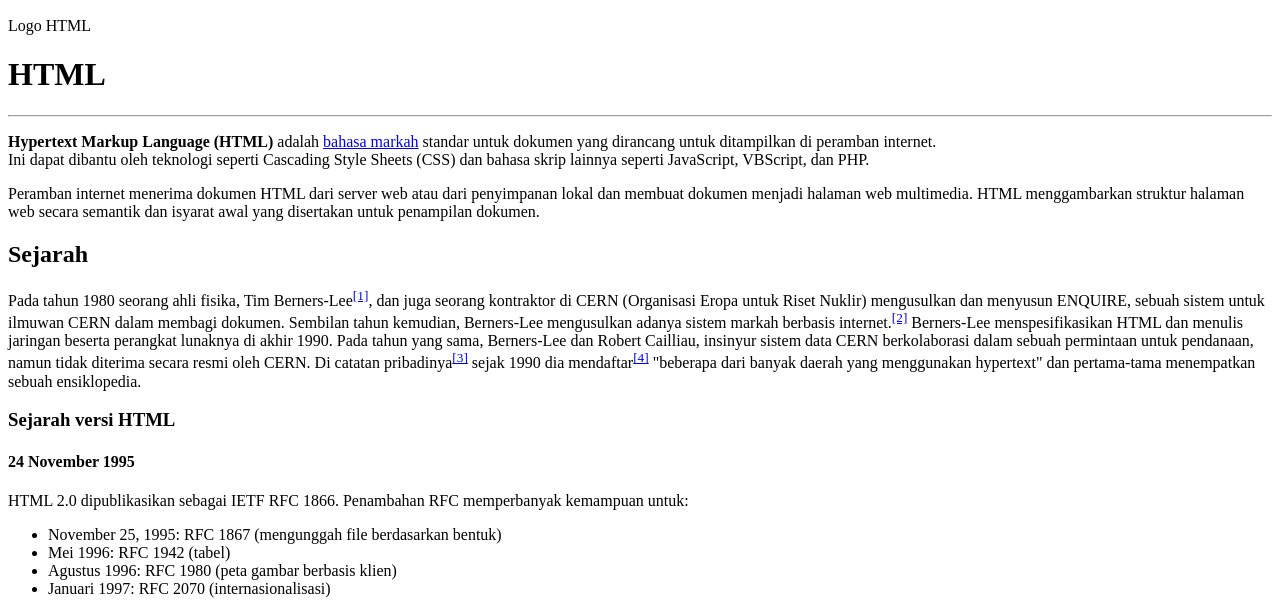
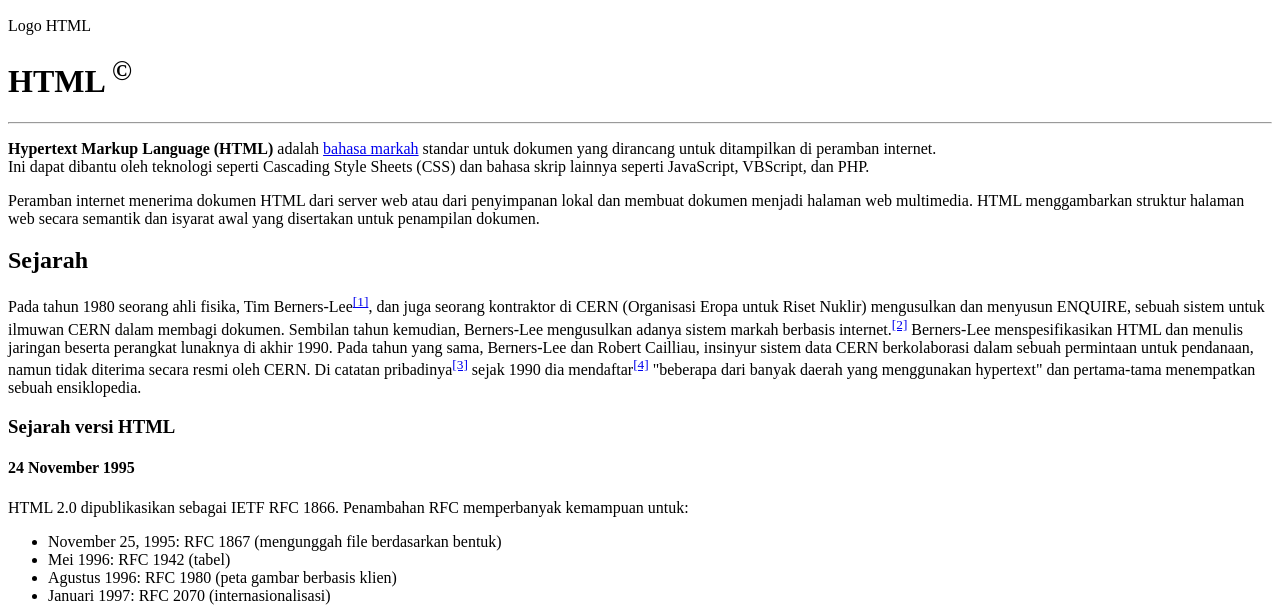
Before and after one commit to syfanadya/HTML, a plain HTML site: page index.html in a window 1280 px wide. Shown: the part 209-816 px from the top of the page. Drawn offline with Linux system fonts and the light colour scheme.

Commit message:
mengenal entity code

```diff
--- a/index.html
+++ b/index.html
@@ -20,7 +20,8 @@
 
     <!-- BATASAN MEMUAT GAMBAR -->
 
-    <h1>HTML</h1>
+    <!-- ENTITY CODE DIAWAL & (AMPERSAND) DAN DIAKHIRI ; UNTUK MEMBUAT SIMBOL - SIMBOL -->
+    <h1>HTML <sup>&copy;</sup></h1>
     <!-- HR(HORIZONTAL RULE) UNTUK MENAMPILKAN BATAS BERUPA GARIS -->
     <hr>
 
```
